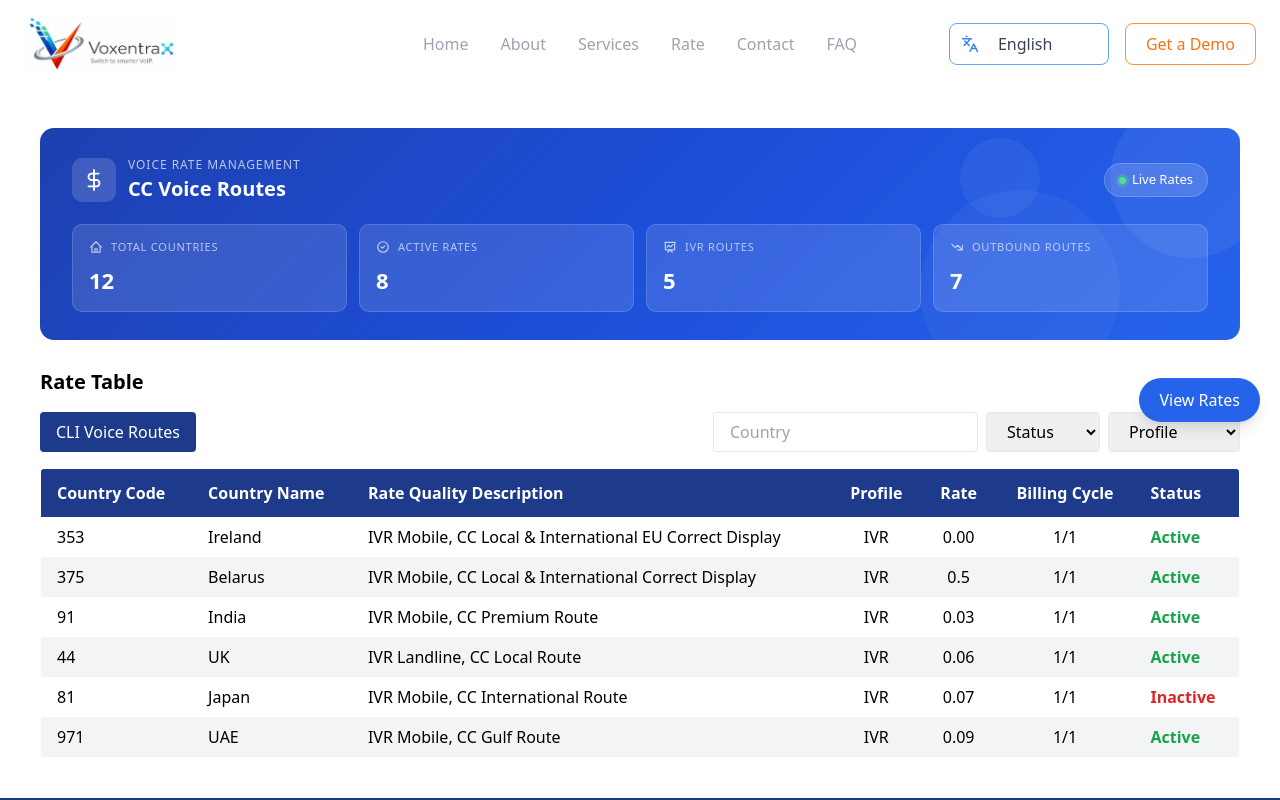
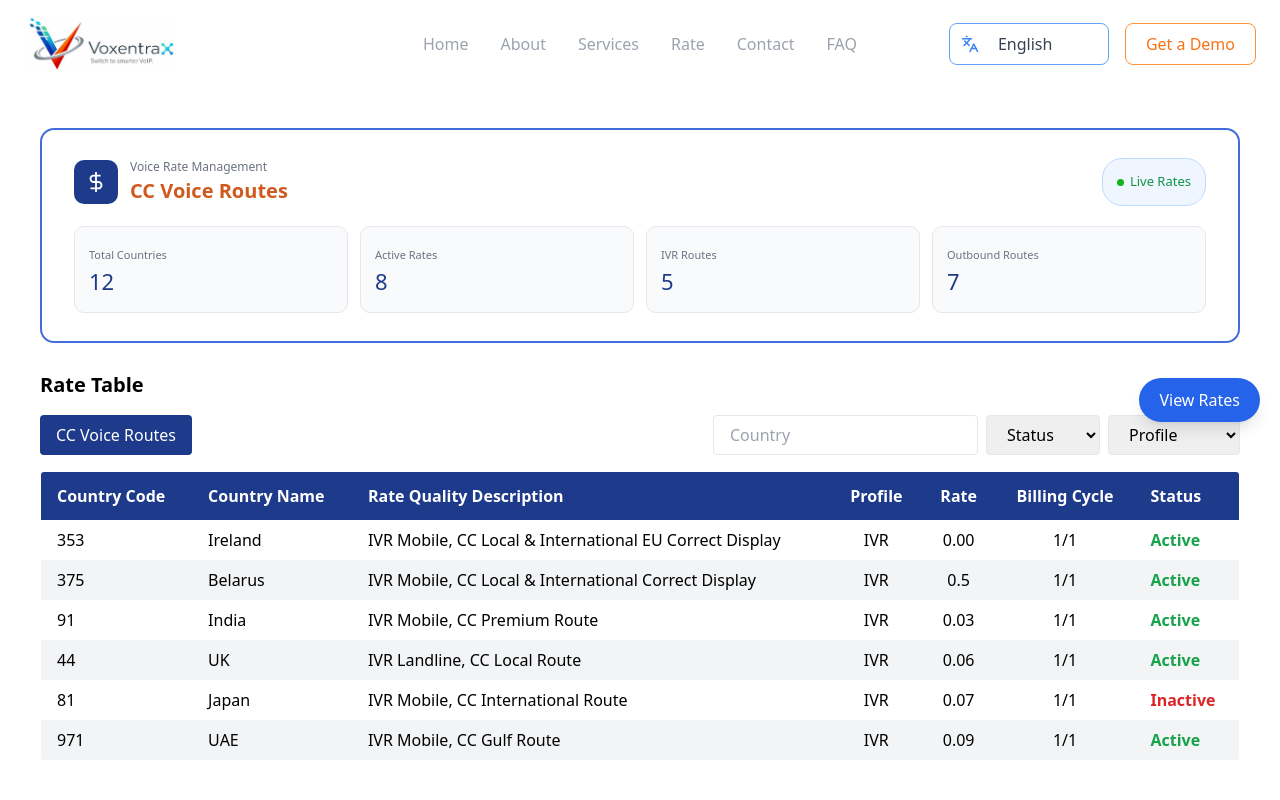
Before and after one commit to codostack/voxentrax, a React (Create React App) app: page /rate in a window 1280 px wide. Shown: the top 800 px of the page. Built offline with nearby package versions, Linux system fonts and the light colour scheme.

Commit message:
update the rate page design

```diff
--- a/src/pages/Rate/page.jsx
+++ b/src/pages/Rate/page.jsx
@@ -26,7 +26,6 @@ const RateTable = ({ selectionMode = false }) => {
   const totalRoutes = dummyRates.length;
   const IVR = 5;
   const OutBound = 7;
-
   const activeRoutes = dummyRates.filter((r) => r.status === "Active").length;
 
   return (
@@ -35,113 +34,149 @@ const RateTable = ({ selectionMode = false }) => {
       {/* ─── BANNER ─── */}
       <div
         style={{
-          background: "linear-gradient(135deg, #1e40af 0%, #1d4ed8 50%, #2563eb 100%)",
+          background: "#ffffff",
           borderRadius: "14px",
           padding: "28px 32px",
           marginBottom: "28px",
-          position: "relative",
-          overflow: "hidden",
+          border: "2px solid #436cdc", // blue-900
         }}
       >
-        {/* Decorative circles */}
-        <div style={{ position: "absolute", top: "-30px", right: "-30px", width: "160px", height: "160px", borderRadius: "50%", background: "rgba(255,255,255,0.06)" }} />
-        <div style={{ position: "absolute", bottom: "-50px", right: "120px", width: "200px", height: "200px", borderRadius: "50%", background: "rgba(255,255,255,0.04)" }} />
-        <div style={{ position: "absolute", top: "10px", right: "200px", width: "80px", height: "80px", borderRadius: "50%", background: "rgba(255,255,255,0.05)" }} />
 
-        {/* Top row: title + badge */}
-        <div style={{ display: "flex", alignItems: "center", justifyContent: "space-between", marginBottom: "20px" }}>
-          <div style={{ display: "flex", alignItems: "center", gap: "12px" }}>
+        {/* Top row */}
+        <div style={{ display: "flex", justifyContent: "space-between", marginBottom: "20px" }}>
+
+          <div style={{ display: "flex", gap: "12px", alignItems: "center" }}>
+
             {/* Icon */}
-            <div style={{ width: "44px", height: "44px", borderRadius: "10px", background: "rgba(255,255,255,0.15)", display: "flex", alignItems: "center", justifyContent: "center" }}>
-              <svg width="22" height="22" viewBox="0 0 24 24" fill="none" stroke="white" strokeWidth="2" strokeLinecap="round" strokeLinejoin="round">
+            <div style={{
+              width: "44px",
+              height: "44px",
+              borderRadius: "10px",
+              background: "#1e3a8a",
+              display: "flex",
+              alignItems: "center",
+              justifyContent: "center"
+            }}>
+              <svg width="22" height="22" viewBox="0 0 24 24" fill="none" stroke="white" strokeWidth="2">
                 <line x1="12" y1="1" x2="12" y2="23" />
                 <path d="M17 5H9.5a3.5 3.5 0 0 0 0 7h5a3.5 3.5 0 0 1 0 7H6" />
               </svg>
             </div>
+
             <div>
-              <p style={{ color: "rgba(255,255,255,0.7)", fontSize: "12px", margin: 0, letterSpacing: "0.08em", textTransform: "uppercase" }}>Voice Rate Management</p>
-              <h2 style={{ color: "#ffffff", fontSize: "20px", fontWeight: 600, margin: 0 }}>CC Voice Routes</h2>
+              <p style={{ color: "#6b7280", fontSize: "12px", margin: 0 }}>
+                Voice Rate Management
+              </p>
+              <h2 style={{ color: "#d0591e", fontSize: "20px", fontWeight: 600 }}>
+                CC Voice Routes
+              </h2>
             </div>
           </div>
 
-          {/* Live badge */}
-          <div style={{ display: "flex", alignItems: "center", gap: "6px", background: "rgba(255,255,255,0.15)", borderRadius: "20px", padding: "6px 14px", border: "1px solid rgba(255,255,255,0.2)" }}>
-            <span style={{ width: "7px", height: "7px", borderRadius: "50%", background: "#4ade80", display: "inline-block", boxShadow: "0 0 0 3px rgba(74,222,128,0.3)" }} />
-            <span style={{ color: "#ffffff", fontSize: "13px", fontWeight: 500 }}>Live Rates</span>
+          {/* Badge */}
+          <div style={{
+            background: "#eff6ff",
+            border: "1px solid #bfdbfe",
+            padding: "6px 14px",
+            borderRadius: "20px",
+            display: "flex",
+            alignItems: "center",
+            gap: "6px"
+          }}>
+            <span style={{
+              width: "7px",
+              height: "7px",
+              borderRadius: "50%",
+              background: "#10b619"
+            }} />
+            <span style={{ color: "#119546", fontSize: "13px" }}>
+              Live Rates
+            </span>
           </div>
         </div>
 
-        {/* Stats row */}
+        {/* Stats */}
         <div style={{ display: "grid", gridTemplateColumns: "repeat(4, 1fr)", gap: "12px" }}>
           {[
-            { label: "Total Countries", value: totalRoutes, suffix: "", icon: "M3 12l2-2m0 0l7-7 7 7M5 10v10a1 1 0 001 1h3m10-11l2 2m-2-2v10a1 1 0 01-1 1h-3m-6 0a1 1 0 001-1v-4a1 1 0 011-1h2a1 1 0 011 1v4a1 1 0 001 1m-6 0h6" },
-            { label: "Active Rates", value: activeRoutes, suffix: "", icon: "M9 12l2 2 4-4m6 2a9 9 0 11-18 0 9 9 0 0118 0z" },
-            { label: "IVR Routes ", value: IVR, suffix: "", icon: "M7 12l3-3 3 3 4-4M8 21l4-4 4 4M3 4h18M4 4h16v12a1 1 0 01-1 1H5a1 1 0 01-1-1V4z" },
-            { label: "OutBound Routes ", value: OutBound, suffix: "", icon: "M13 17h8m0 0V9m0 8l-8-8-4 4-6-6" },
+            { label: "Total Countries", value: totalRoutes },
+            { label: "Active Rates", value: activeRoutes },
+            { label: "IVR Routes", value: IVR },
+            { label: "Outbound Routes", value: OutBound },
           ].map((stat) => (
             <div
               key={stat.label}
-              style={{ background: "rgba(255,255,255,0.12)", borderRadius: "10px", padding: "14px 16px", border: "1px solid rgba(255,255,255,0.15)" }}
+              style={{
+                background: "#f8fafc",
+                borderRadius: "10px",
+                padding: "14px",
+                border: "1px solid #e5e7eb"
+              }}
             >
-              <div style={{ display: "flex", alignItems: "center", gap: "8px", marginBottom: "8px" }}>
-                <svg width="14" height="14" viewBox="0 0 24 24" fill="none" stroke="rgba(255,255,255,0.7)" strokeWidth="2" strokeLinecap="round" strokeLinejoin="round">
-                  <path d={stat.icon} />
-                </svg>
-                <span style={{ color: "rgba(255,255,255,0.65)", fontSize: "11px", textTransform: "uppercase", letterSpacing: "0.07em" }}>{stat.label}</span>
-              </div>
-              <div style={{ display: "flex", alignItems: "baseline", gap: "4px" }}>
-                <span style={{ color: "#ffffff", fontSize: "22px", fontWeight: 700 }}>{stat.value}</span>
-                {stat.suffix && <span style={{ color: "rgba(255,255,255,0.55)", fontSize: "12px" }}>{stat.suffix}</span>}
+              <span style={{ color: "#6b7280", fontSize: "11px" }}>
+                {stat.label}
+              </span>
+              <div style={{ color: "#1e3a8a", fontSize: "22px" }}>
+                {stat.value}
               </div>
             </div>
           ))}
         </div>
       </div>
-      {/* ─── END BANNER ─── */}
 
       {/* Header */}
-      <div className="flex justify-between items-center mb-4">
-        <h2 className="text-xl font-semibold">Rate Table</h2>
+      <h2 className="text-xl font-semibold mb-4">Rate Table</h2>
+<div className="flex flex-wrap justify-between items-center gap-3 mb-4">
+
+  {/* LEFT SIDE (optional button) */}
+  <div>
+    <button className="bg-blue-900 text-white px-4 py-2 rounded h-[40px]">
+      CC Voice Routes
+    </button>
   </div>
 
-      {/* Tabs + Filters */}
-      <div className="flex justify-between items-center mb-4">
-        <div className="flex gap-2">
-          <button className="bg-blue-900 text-white px-4 py-2 rounded h-[40px]">
-            CLI Voice Routes
-          </button>
-        </div>
-        <div className="flex gap-2">
+  {/* RIGHT SIDE (FILTERS) */}
+  <div className="flex gap-2 flex-wrap">
+
+    {/* Country Filter */}
     <input
       type="text"
       placeholder="Country"
       className="border px-4 rounded h-[40px]"
-            onChange={(e) => setFilters({ ...filters, country: e.target.value })}
+      onChange={(e) =>
+        setFilters({ ...filters, country: e.target.value })
+      }
     />
+
+    {/* Status Filter */}
     <select
       className="border px-4 rounded h-[40px]"
-            onChange={(e) => setFilters({ ...filters, status: e.target.value })}
+      onChange={(e) =>
+        setFilters({ ...filters, status: e.target.value })
+      }
     >
       <option value="">Status</option>
       <option value="Active">Active</option>
       <option value="Inactive">Inactive</option>
     </select>
+
+    {/* Profile Filter */}
     <select
       className="border px-4 rounded h-[40px]"
-            onChange={(e) => setFilters({ ...filters, profile: e.target.value })}
+      onChange={(e) =>
+        setFilters({ ...filters, profile: e.target.value })
+      }
     >
       <option value="">Profile</option>
       <option value="IVR">IVR</option>
       <option value="Outbound">Outbound</option>
     </select>
+
   </div>
 </div>
-
       {/* Table */}
       <table className="min-w-full border rounded overflow-hidden">
         <thead className="bg-blue-900 text-white">
           <tr>
-            {selectionMode && <th className="px-4 py-3"></th>}
             <th className="px-4 py-3 text-left">Country Code</th>
             <th className="px-4 py-3 text-left">Country Name</th>
             <th className="px-4 py-3 text-left">Rate Quality Description</th>
@@ -151,6 +186,7 @@ const RateTable = ({ selectionMode = false }) => {
             <th className="px-4 py-3 text-left">Status</th>
           </tr>
         </thead>
+
 <tbody>
   {dummyRates
     .filter((item) => item.type === activeTab)
@@ -159,8 +195,12 @@ const RateTable = ({ selectionMode = false }) => {
         ? item.country.toLowerCase().includes(filters.country.toLowerCase())
         : true
     )
-            .filter((item) => (filters.status ? item.status === filters.status : true))
-            .filter((item) => (filters.profile ? item.profile === filters.profile : true))
+    .filter((item) =>
+      filters.status ? item.status === filters.status : true
+    )
+    .filter((item) =>
+      filters.profile ? item.profile === filters.profile : true
+    )
     .map((rate, index) => (
       <tr key={rate._id} className={index % 2 === 0 ? "bg-white" : "bg-gray-100"}>
         <td className="px-4 py-2">{rate.countryCode}</td>
@@ -169,7 +209,9 @@ const RateTable = ({ selectionMode = false }) => {
         <td className="px-4 py-2 text-center">{rate.profile}</td>
         <td className="px-4 py-2 text-center">{rate.rate}</td>
         <td className="px-4 py-2 text-center">{rate.billingCycle}</td>
-                <td className={`px-4 py-2 font-semibold ${rate.status === "Active" ? "text-green-600" : "text-red-600"}`}>
+        <td className={`px-4 py-2 font-semibold ${
+          rate.status === "Active" ? "text-green-600" : "text-red-600"
+        }`}>
           {rate.status}
         </td>
       </tr>
```
Lines whose indentation alone changed are shown as unchanged.
